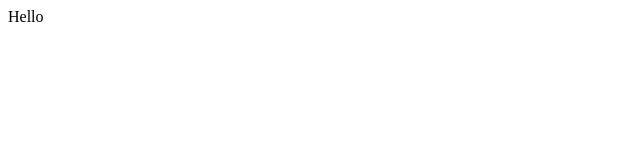
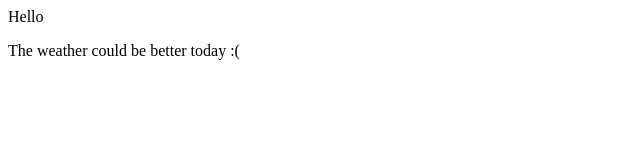
Before and after one commit to AhmedAGadir/git_session_prototype, a plain HTML site: page index.html in a window 1280 px wide. Shown: the whole page, without its empty margins (0-640 px from the left). Drawn offline with Linux system fonts and the light colour scheme.

Commit message:
spoke about ok weather

```diff
--- a/index.html
+++ b/index.html
@@ -1 +1,2 @@
 <div>Hello</div>
+<p>The weather could be better today :(</p>
```
